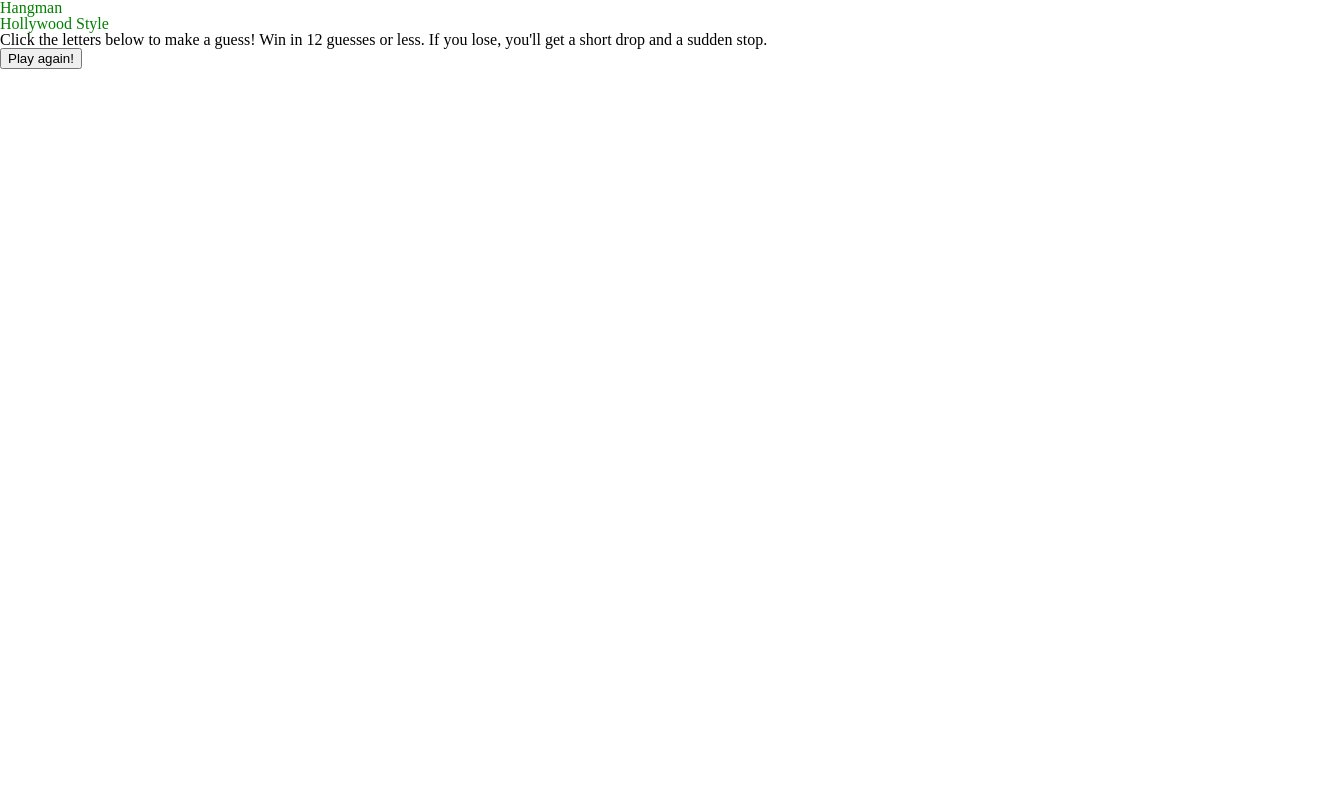
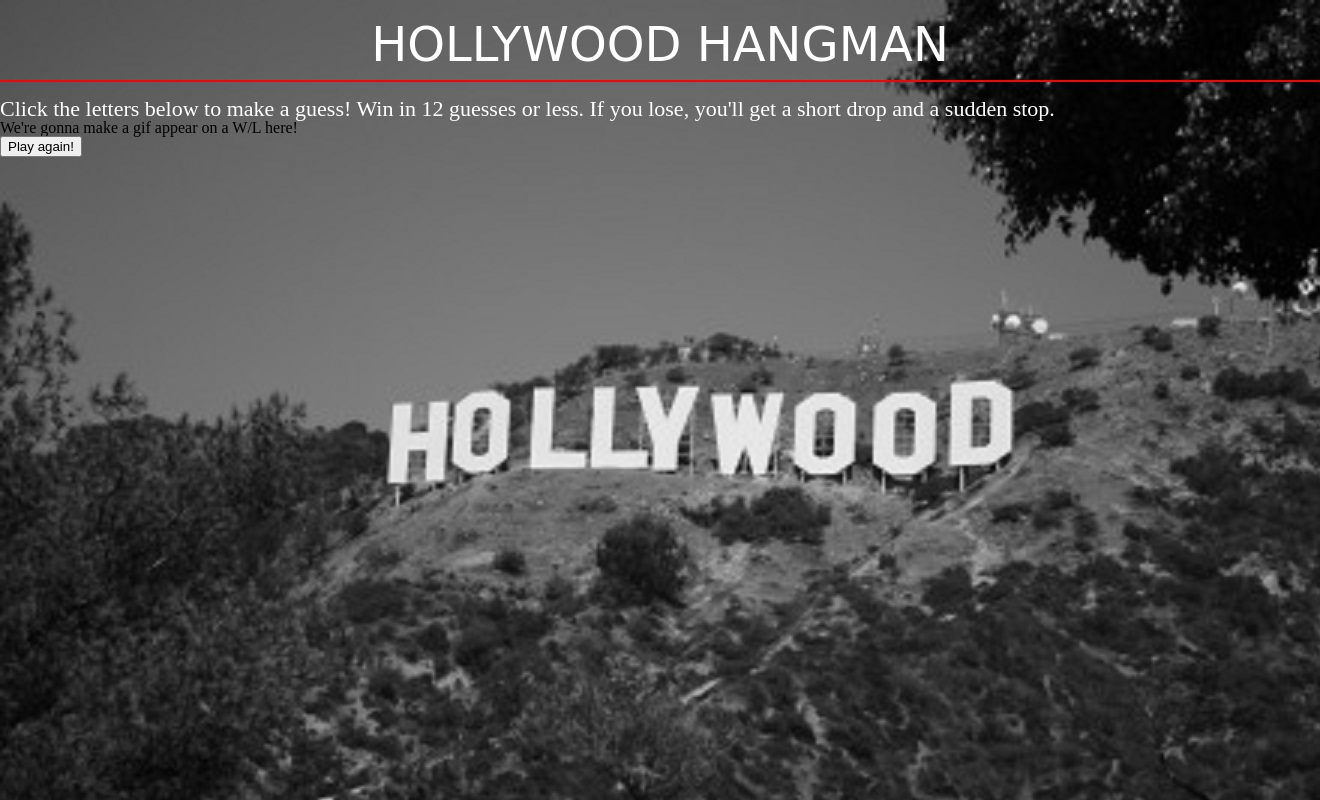
Before and after one commit to maggiebarker/hangman-game, a plain HTML site: page index.html in a window 1280 px wide. Shown: the whole page, 1320 px wide, since content can reach past the window. Drawn offline with Linux system fonts and the light colour scheme; a web font is replaced by a local one.

Commit message:
ok stop styling now just make it work

```diff
--- a/assets/css/style.css
+++ b/assets/css/style.css
@@ -1,3 +1,25 @@
-h1, h2 {
-	color: green;
+body {
+	background: url('../images/hollywood.jpg');
 }
+
+header {
+	width: 100%;
+	height: 40px;
+	padding: 20px;
+	border-bottom: 2px solid red;
+	text-align: center;
+	font-size: 48px;
+	font-family: 'Rye', cursive;
+	color: white;
+}
+
+.page-wrapper{
+	width: 100%;
+	margin: 0 auto;
+}
+
+p {
+	font-size: 22px;
+	font-family: 'Roboto Slab', serif;
+	color: white;
+}
--- a/index.html
+++ b/index.html
@@ -5,14 +5,16 @@
 
 	<link rel="stylesheet" type="text/css" href="assets/css/reset.css">
 	<link rel="stylesheet" type="text/css" href="assets/css/style.css">
+	<link href="https://fonts.googleapis.com/css?family=Rye" rel="stylesheet">
 
 </head>
 
 <body>
 	<div class="page-wrapper">
-		<h1>Hangman</h1>
-			<h2>Hollywood Style</h2>
-
+		<header>
+		<h1>HOLLYWOOD HANGMAN</h1>
+		</header>
+<br>
 			<p>Click the letters below to make a guess!  Win in 12 guesses or less.  If you lose, you'll get a short drop and a sudden stop.</p>
 	</div>
 
@@ -25,6 +27,8 @@
 		<div id="hold"></div>
 		<p id="myguesses"></p>
 
+		<div id="reaction">We're gonna make a gif appear on a W/L here!</div>
+
 		<div class="container">
 			<button id="reset">Play again!</button>
 		</div>
```
Also changed, not shown: assets/images/hollywood.jpg (added).
